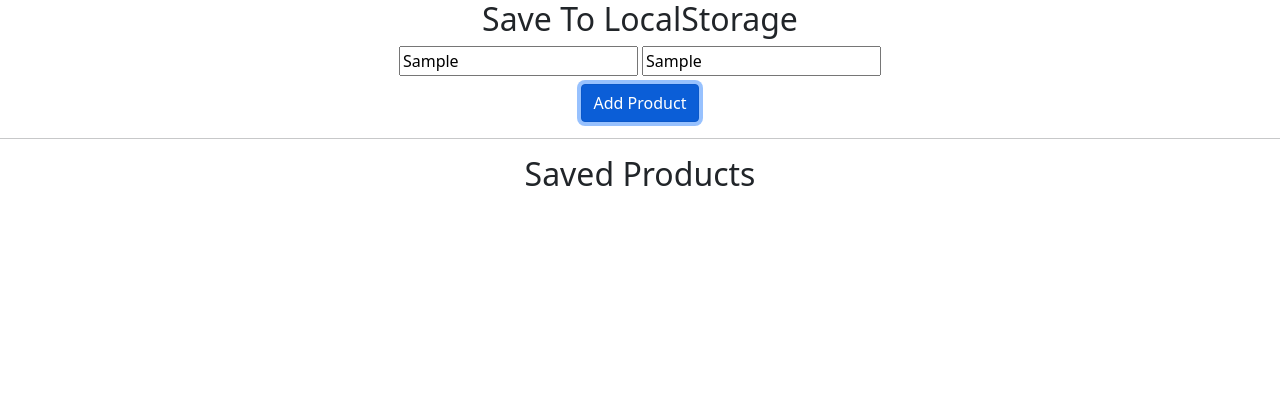
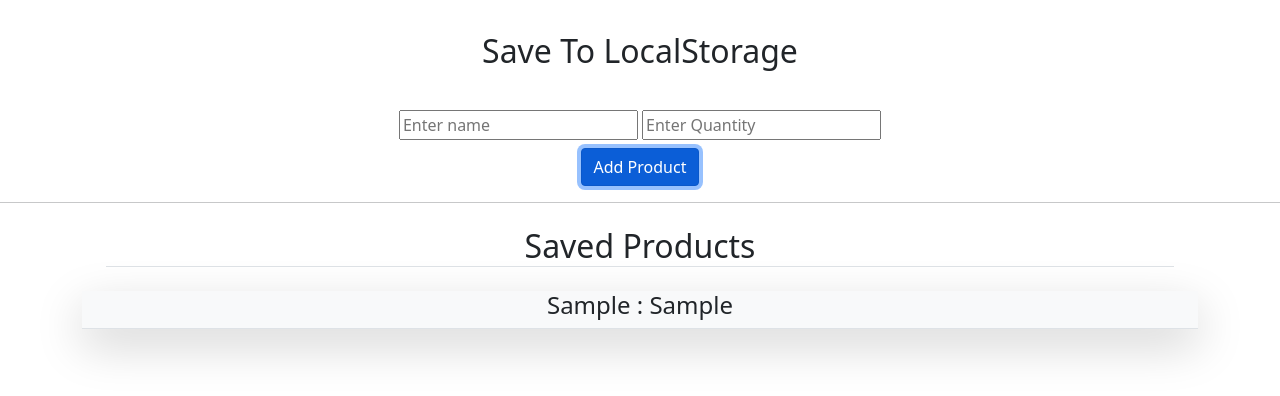
Before and after one commit to Md-Rubel-Ahmed-Rana/ls-project-1, a plain HTML site: page index.html in a window 1280 px wide. Both pictures are taken after typing "Sample", "Sample" into the empty fields and a click on the button "Add Product". Drawn offline with nearby package versions, Linux system fonts and the light colour scheme.

Commit message:
Project completed

```diff
--- a/index.html
+++ b/index.html
@@ -9,7 +9,7 @@
         integrity="sha384-EVSTQN3/azprG1Anm3QDgpJLIm9Nao0Yz1ztcQTwFspd3yD65VohhpuuCOmLASjC" crossorigin="anonymous">
 </head>
 <body>
-    <header class="text-center">
+    <header class="text-center p-2 my-4">
         <h2>Save To LocalStorage</h2>
     </header>
 
@@ -18,19 +18,19 @@
             <div class="text-center">
                 <input type="text" name="" id="name-field" placeholder="Enter name">
                 <input type="text" name="" id="quantity-field" placeholder="Enter Quantity">
-                <button class="btn btn-primary d-block m-auto my-2">Add Product</button>
+                <button onclick="addProduct()" class="btn btn-primary d-block m-auto my-2">Add Product</button>
             </div>
         </section>
         <hr>
         <section class="container text-center">
             <div>
-                <h2>Saved Products</h2>
-                <ul id="product-container">
+                <h2 class="m-4 border-bottom">Saved Products</h2>
+                <ul id="product-container" class="list-unstyled shadow-lg bg-light">
 
                 </ul>
             </div>
         </section>
     </main>
-    <script src="./storage.js"></script>
+    <script src="./main.js"></script>
 </body>
 </html>
--- a/main.js
+++ b/main.js
@@ -0,0 +1,55 @@
+const getInputValue = (id) => {
+    const inputField = document.getElementById(id);
+    const inputValue = inputField.value;
+    inputField.value = "";
+
+    return inputValue;
+}
+
+const getSavedProductFromLS = () => {
+    const savedCart = localStorage.getItem("cart");
+    let cart = {};
+    if (savedCart) {
+        cart = JSON.parse(savedCart);
+    }
+    return cart;
+
+}
+
+const setProductToLS = (productName, productAmount) => {
+    const cart = getSavedProductFromLS();
+    cart[productName] = productAmount;
+
+    const cartStringified = JSON.stringify(cart);
+
+    localStorage.setItem("cart", cartStringified);
+
+
+}
+
+const displayProductOnUI = (productName, productAmount) => {
+    const productContainer = document.getElementById("product-container");
+    const li = document.createElement("li");
+    li.classList.add("border-bottom");
+    li.classList.add("border-bottom");
+    li.innerHTML = `<h4>${productName} : ${productAmount}</h4>`;
+    productContainer.appendChild(li);
+}
+
+
+
+const addProduct = () => {
+    const productName = getInputValue("name-field")
+    const productAmount = getInputValue("quantity-field");
+    displayProductOnUI(productName, productAmount)
+    setProductToLS(productName, productAmount)
+};
+
+const displaySavedproductUI = () => {
+    const cart = getSavedProductFromLS();
+    for(const product in cart) {
+        const amount = cart[product];
+        displayProductOnUI(product, amount);
+    }
+}
+displaySavedproductUI()
```
